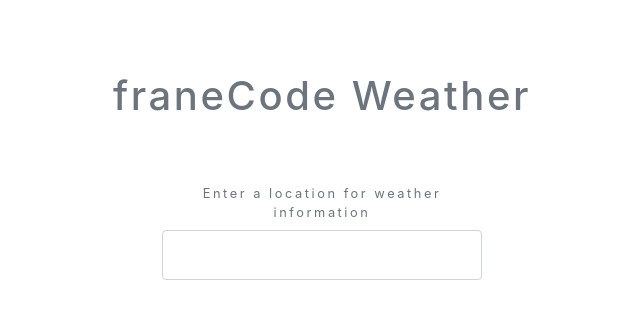
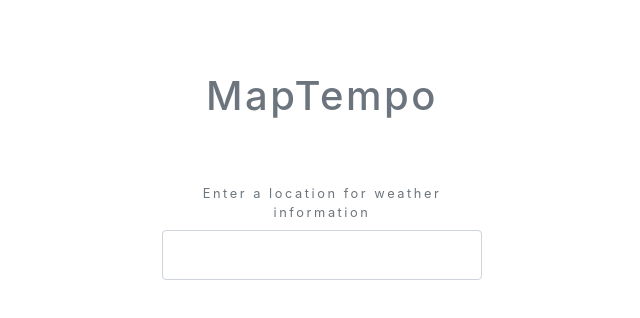
Before and after one commit to franeCode/MapTempo, a plain HTML site: page index.html in a window 1280 px wide. Shown: the whole page, without its empty margins (318-958 px from the left). Drawn offline with nearby package versions, Linux system fonts and the light colour scheme.

Commit message:
name changed

```diff
--- a/index.html
+++ b/index.html
@@ -13,7 +13,7 @@
 <body>
     <div class="d-flex flex-column justify-center my-5">
 
-        <h1 class="text-muted text-center my-4">franeCode Weather</h1>
+        <h1 class="text-muted text-center my-4">MapTempo</h1>
         <p id="errorElement"></p>
         <form class="w-25 change-location my-4 text-center text-muted mx-auto">
           <label for="city">Enter a location for weather information</label>
```
